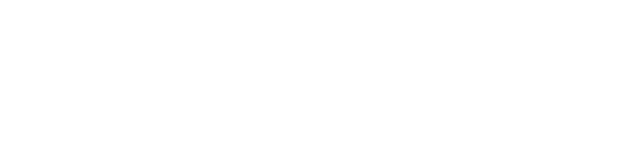
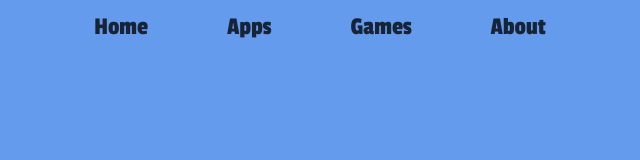
Before and after one commit to SafentisFox/MainWebsite, a plain HTML site: page index.html in a window 1280 px wide. Shown: the whole page, without its empty margins (340-980 px from the left). Drawn offline with Linux system fonts and the light colour scheme.

Commit message:
Added Basic Html and CSS Navigation

```diff
--- a/index.css
+++ b/index.css
@@ -0,0 +1,37 @@
+@import url('https://fonts.googleapis.com/css2?family=Passion+One&display=swap');
+
+* {
+    box-sizing: border-box;
+}
+html, body {
+    background-color: #649bec;
+    margin: 0;
+    padding: 0;
+}
+.nav ul {
+    margin: 0;
+    text-align: center;
+    max-height: 3em;
+    overflow: hidden;
+}
+.nav li{
+    display: inline;
+}
+.nav .navButton, .nav a {
+    display: inline-block;
+    padding: .5em;
+    padding-right: 1.5em;
+    padding-left: 1.5em;
+    min-block-size: 10px;
+    text-decoration: none;
+    font-family: 'Passion One', cursive;
+    font-size: 25px;
+    color: #000000c5;
+
+    -webkit-transition: 500ms;
+}
+
+.nav a:hover{
+    background-color: #628cca;
+    -webkit-transition: 500ms;
+}
--- a/index.html
+++ b/index.html
@@ -1,5 +1,6 @@
 <!DOCTYPE html>
 <html lang="en">
+
 <head>
     <meta charset="UTF-8">
     <meta http-equiv="X-UA-Compatible" content="IE=edge">
@@ -7,7 +8,18 @@
     <link rel="stylesheet" href="index.css">
     <title>Safentis Portal</title>
 </head>
+
 <body>
+    <Header>
+        <nav class="nav">
+            <ul>
+                <li class=><a href="index.html">Home</a></li>
+                <li class="navButton">Apps</li>
+                <li class="navButton">Games</li>
+                <li class=><a href="index.html">About</a></li>
+            </ul>
+        </nav>
+    </Header>
+</body>
 
-</body>
 </html>
```
Also changed, not shown: Assets/Graphics/HeaderWavesTop.svg (added).
